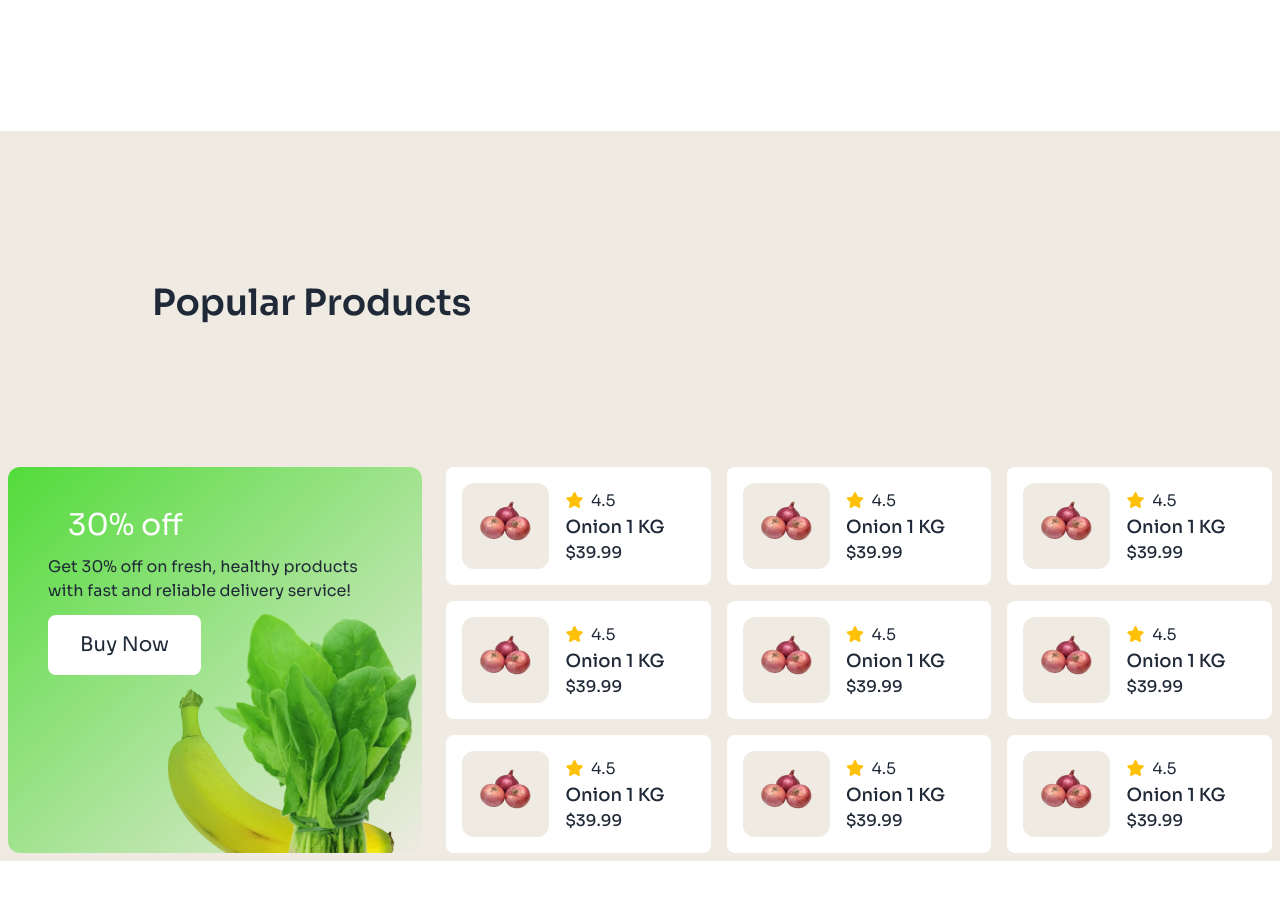
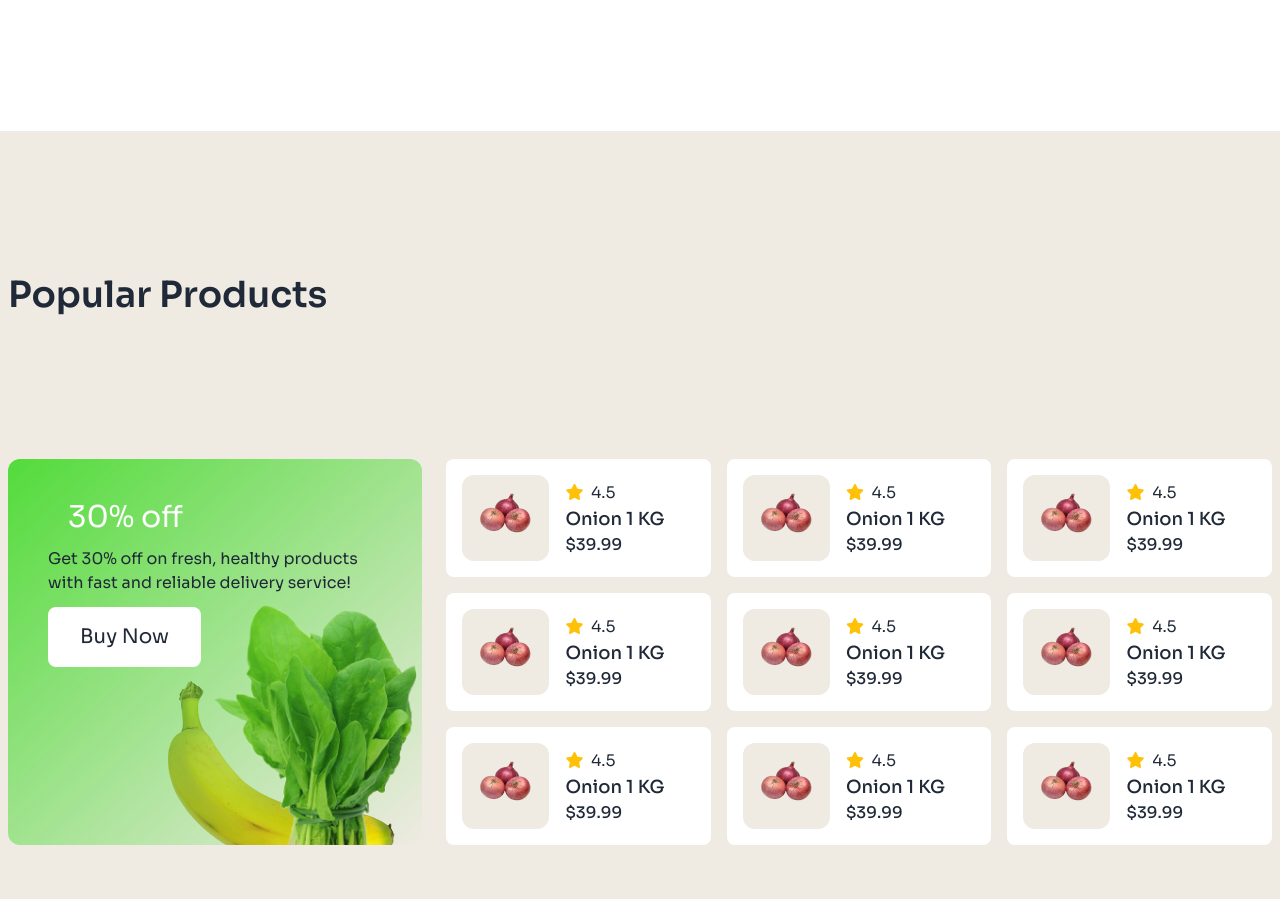
Before and after one commit to MHoshen/nature-platter, a plain HTML site: page index.html in a window 1280 px wide. Shown: the part 1800-2699 px from the top of the page. Before the commit the page ends 2661 px from the top, so only its background shows below. Drawn offline with nearby package versions, Linux system fonts and the light colour scheme.

Commit message:
popular section modified

```diff
--- a/index.html
+++ b/index.html
@@ -191,8 +191,8 @@
 
       <!-- #region popular products -->
       <section class="bg-[#EFEBE3]">
-        <div class="container mx-auto mt-12 md:mt-36 p-2">
-          <h3 class="text-2xl md:text-4xl font-semibold p-12 md:p-36">
+        <div class="container mx-auto py-12 md:py-36 mt-12 md:mt-36 p-2">
+          <h3 class="text-2xl md:text-4xl font-semibold pb-12 md:pb-36">
             Popular Products
           </h3>
           <!-- popular product container -->
@@ -423,6 +423,10 @@
         </div>
       </section>
       <!-- #endregion popular products -->
+
+      <!-- #region arrival & offers -->
+      <section></section>
+      <!-- #endregion arrival & offers -->
     </main>
     <footer></footer>
   </body>
```
